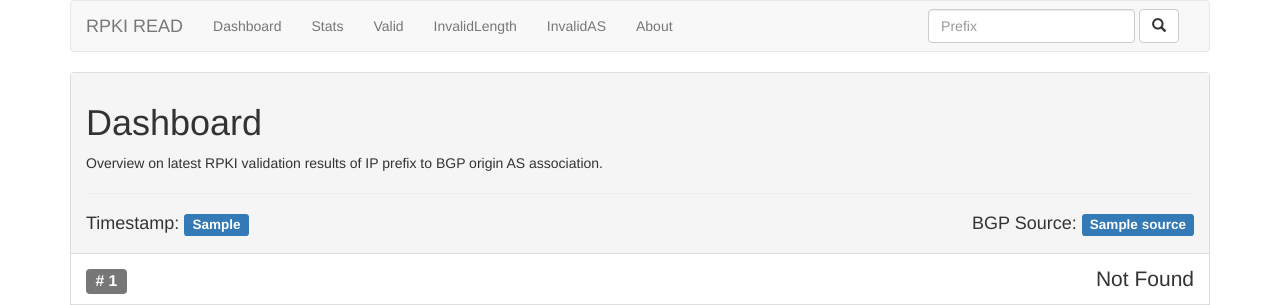
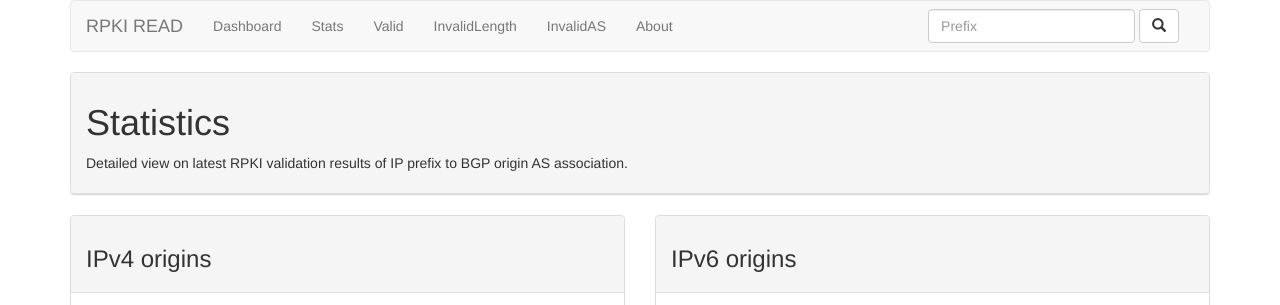
Before and after one commit to rtrlib/rpki-read, a Flask app: template src/app/templates/stats.html in a window 1280 px wide. Shown: the top 305 px of the page. Run offline with Flask 2, Linux system fonts and the light colour scheme; the template is opened without the code that fills it: most values are stand-ins (such as "Sample title", 1, 10 or a date in 2020); some libraries are stand-ins or nearby versions.

Commit message:
add ipversion stats

```diff
--- a/src/app/config.py
+++ b/src/app/config.py
@@ -1,3 +1,4 @@
 DATABASE_TYPE="mongodb"
 DATABASE_CONN="mongodb://localhost:27017/rpki-read"
 BGPMON_SOURCE="NA"
+UPDATE_INTERVAL_STATS=42
--- a/src/app/templates/stats.html
+++ b/src/app/templates/stats.html
@@ -6,32 +6,14 @@
       google.setOnLoadCallback(drawChart);
       function drawChart() {
 
-        var pdata_all = google.visualization.arrayToDataTable({{ stats.table_all|tojson }});
-        var pview_roa = new google.visualization.DataView(pdata_all);
-        pview_roa.hideRows([3]); // skip row with NotFound
+        var data_ipv4_origins = google.visualization.arrayToDataTable({{ stats.ipv4_origins|tojson }});
+        var data_ipv6_origins = google.visualization.arrayToDataTable({{ stats.ipv6_origins|tojson }});
+        var data_ipv4_coverage = google.visualization.arrayToDataTable({{ stats.ipv4_coverage|tojson }});
+        var data_ipv6_coverage = google.visualization.arrayToDataTable({{ stats.ipv6_coverage|tojson }});
 
-        var ldata_all = new google.visualization.DataTable();
-        ldata_all.addColumn('datetime', 'Timestamp');
-        ldata_all.addColumn('number', 'Valid');
-        ldata_all.addColumn('number', 'Invalid Length');
-        ldata_all.addColumn('number', 'Invalid AS');
-        ldata_all.addColumn('number', 'Not Found');
-        ldata_all_json = {{ stats.stats_all|tojson }}
-        $.each(ldata_all_json, function(i,row) {
-            ldata_all.addRow([
-                (new Date(row.ts*1000)),
-                parseInt(row.num_Valid),
-                parseInt(row.num_InvalidLength),
-                parseInt(row.num_InvalidAS),
-                parseInt(row.num_NotFound)
-            ]);
-        });
-
-        var lview_roa = new google.visualization.DataView(ldata_all);
-        lview_roa.setColumns([0,1,2,3]); // skip column with NotFound
-
-        var popts_all = {
+        var pc_opts = {
             legend:{position: 'left'},
+            enableInteractivity: false,
             slices: {
                 0: { color: '#33a02c' },
                 1: { color: '#ff7f00' },
@@ -41,48 +23,16 @@
             is3D: true,
             chartArea:{left:'5%',top:'5%',width:'90%',height:'95%'}
         };
-        var popts_roa = {
-            legend:{position: 'left'},
-            slices: {
-                0: { color: '#33a02c' },
-                1: { color: '#ff7f00' },
-                2: { color: '#e31a1c' }
-            },
-            is3D: true,
-            chartArea:{left:'5%',top:'5%',width:'90%',height:'95%'}
-        };
-        var lopts_all = {
-            hAxis:{format: 'yy/MM/dd\nHH:mm'},
-            series: {
-                0: { color: '#33a02c' },
-                1: { color: '#ff7f00' },
-                2: { color: '#e31a1c' },
-                3: { color: '#888888' }
-            },
-            legend:{position: 'top'},
-            chartArea:{left:'15%',top:'10%',width:'80%',height:'70%'}
-        };
-        var lopts_roa = {
-            hAxis:{format: 'yy/MM/dd\nHH:mm'},
-            series: {
-                0: { color: '#33a02c' },
-                1: { color: '#ff7f00' },
-                2: { color: '#e31a1c' }
-            },
-            legend:{position: 'top'},
-            chartArea:{left:'15%',top:'10%',width:'80%',height:'70%'}
-        };
 
-        var pchart_all = new google.visualization.PieChart(document.getElementById('piechart_all'));
-        var pchart_roa = new google.visualization.PieChart(document.getElementById('piechart_roa'));
-        var lchart_all = new google.visualization.LineChart(document.getElementById('linechart_all'));
-        var lchart_roa = new google.visualization.LineChart(document.getElementById('linechart_roa'));
+        var pc_ipv4_origins = new google.visualization.PieChart(document.getElementById('pc_ipv4_origins'));
+        var pc_ipv6_origins = new google.visualization.PieChart(document.getElementById('pc_ipv6_origins'));
+        var pc_ipv4_coverage = new google.visualization.PieChart(document.getElementById('pc_ipv4_coverage'));
+        var pc_ipv6_coverage = new google.visualization.PieChart(document.getElementById('pc_ipv6_coverage'));
 
-        pchart_all.draw(pdata_all, popts_all);
-        pchart_roa.draw(pview_roa, popts_roa);
-        lchart_all.draw(ldata_all, lopts_all);
-        lchart_roa.draw(lview_roa, lopts_roa);
-
+        pc_ipv4_origins.draw(data_ipv4_origins, pc_opts);
+        pc_ipv6_origins.draw(data_ipv6_origins, pc_opts);
+        pc_ipv4_coverage.draw(data_ipv4_coverage_origins, pc_opts);
+        pc_ipv6_coverage.draw(data_ipv6_coverage_origins, pc_opts);
       }
     </script>
 {% endblock %}
@@ -91,57 +41,45 @@
             <div class="col-xs-12">
                 <div class="panel panel-default">
                     <div class="panel-heading">
-                        <h1>Dashboard</h1>
-                        <p>Overview on latest RPKI validation results of IP prefix to BGP origin AS association.</p>
-                        <hr>
-                        <h4> Timestamp: <span class="label label-primary">{{ stats.latest_ts }}</span> <span class="pull-right">BGP Source: <span class="label label-primary">{{ stats.source }}</span></span></h4>
+                        <h1>Statistics</h1>
+                        <p>Detailed view on latest RPKI validation results of IP prefix to BGP origin AS association.</p>
                     </div>
-                    <ul class="list-group">
-                    <li class="clearfix lead list-group-item">
-                        <span class="label label-default"># {{ stats.num_NotFound }}</span>
-                        <span class="pull-right">Not Found</span>
-                    </li>
-                    <li class="clearfix lead list-group-item">
-                        <span class="label label-success"># {{ stats.num_Valid }}</span>
-                        <span class="pull-right">Valid</span>
-                    </li>
-                    <li class="clearfix lead list-group-item">
-                        <span class="label label-warning"># {{ stats.num_InvalidLength }}</span>
-                        <span class="pull-right">Invalid Length</span>
-                    </li>
-                    <li class="clearfix lead list-group-item">
-                        <span class="label label-danger"># {{ stats.num_InvalidAS }}</span>
-                        <span class="pull-right">Invalid AS</span>
-                    </li>
-                    <li class="clearfix lead list-group-item">
-                        <span class="label label-primary"># {{ stats.num_NotFound + stats.num_Valid + stats.num_InvalidAS + stats.num_InvalidLength }}</span>
-                        <span class="pull-right">Total</span>
-                    </li>
-                    </ul>
                 </div>
             </div>
         </div>
         <div class="row">
             <div class="col-md-6 col-xs-12"><div class="panel panel-default">
                 <div class="panel-heading">
-                    <h3>All known origins</h3>
+                    <h3>IPv4 origins</h3>
                 </div>
                 <div class="panel-body">
-                    <h4>Relative validation results <span class="pull-right"><span class="label label-primary"># {{ stats.num_NotFound + stats.num_Valid + stats.num_InvalidAS + stats.num_InvalidLength }}</span></span> </h4>
-                    <div id="piechart_all"></div>
-                    <h4>Last 24 hours</h4>
-                    <div id="linechart_all"></div>
+                    <div id="pc_ipv4_origins"></div>
                 </div>
             </div></div>
             <div class="col-md-6 col-xs-12"><div class="panel panel-default">
                 <div class="panel-heading">
-                    <h3>Origins with ROA</h3>
+                    <h3>IPv6 origins</h3>
                 </div>
                 <div class="panel-body">
-                    <h4>Relative validation results <span class="pull-right"><span class="label label-primary"># {{ stats.num_Valid + stats.num_InvalidAS + stats.num_InvalidLength }}</span></span> </h4>
-                    <div id="piechart_roa"></div>
-                    <h4>Last 24 hours</h4>
-                    <div id="linechart_roa"></div>
+                    <div id="pc_ipv6_origins"></div>
+                </div>
+            </div></div>
+        </div>
+        <div class="row">
+            <div class="col-md-6 col-xs-12"><div class="panel panel-default">
+                <div class="panel-heading">
+                    <h3>IPv4 Coverage</h3>
+                </div>
+                <div class="panel-body">
+                    <div id="pc_ipv4_coverage"></div>
+                </div>
+            </div></div>
+            <div class="col-md-6 col-xs-12"><div class="panel panel-default">
+                <div class="panel-heading">
+                    <h3>IPv6 Coverage</h3>
+                </div>
+                <div class="panel-body">
+                    <div id="pc_ipv6_coverage"></div>
                 </div>
             </div></div>
         </div>
```
Also changed, not shown: src/app/mongodb.py (+77 -21 lines), src/app/views.py (+57 -17 lines).
